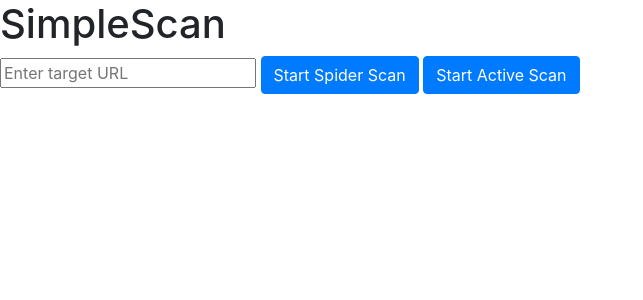
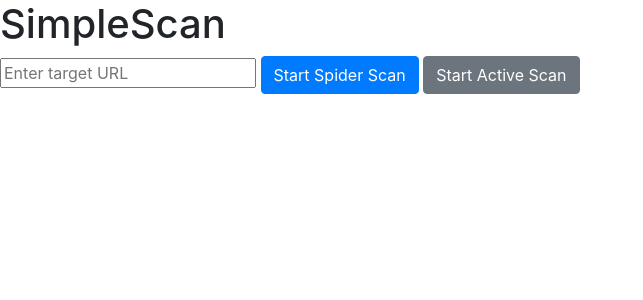
Before and after one commit to seancarr717/VulnScanner, a Flask app: page / in a window 1280 px wide. Shown: the part 56-356 px from the top of the page, without its empty margins (0-643 px from the left). Run offline with Flask 3, Linux system fonts and the light colour scheme.

Commit message:
fixed css

```diff
--- a/templates/index.html
+++ b/templates/index.html
@@ -31,7 +31,7 @@
     <input type="text" id="targetUrl" placeholder="Enter target URL">
     <!--button to start scans  functions -->
     <button onclick="startSpider()"class="btn btn-primary">Start Spider Scan</button>
-    <button onclick="startActiveScan()"class="btn btn-primary">Start Active Scan</button>
+    <button onclick="startActiveScan()"class="btn btn-secondary">Start Active Scan</button>
     <pre id="output"></pre>
 
      <!--SCRIPT for when sending requests to the backend zap api -->
```
Also changed, not shown: 1 other file.
